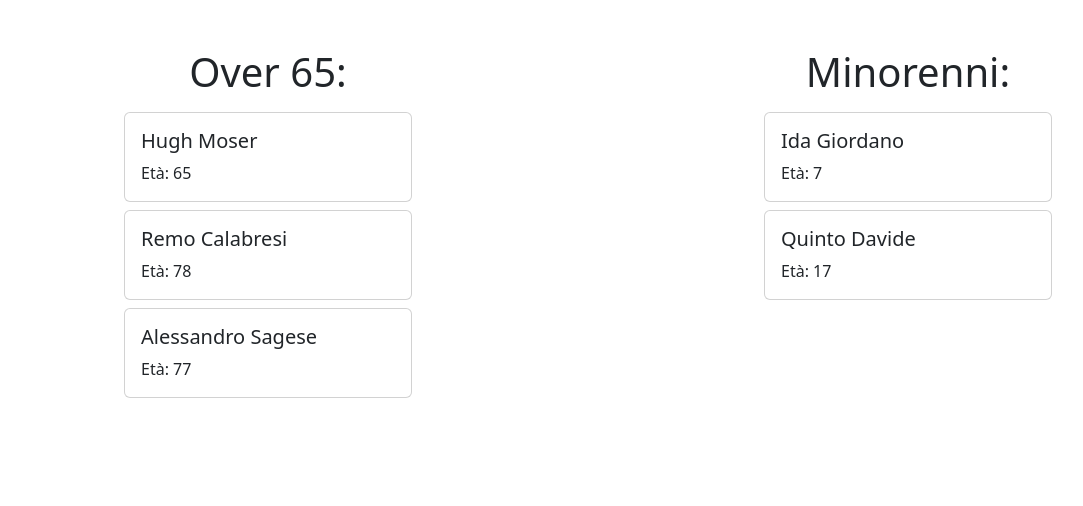
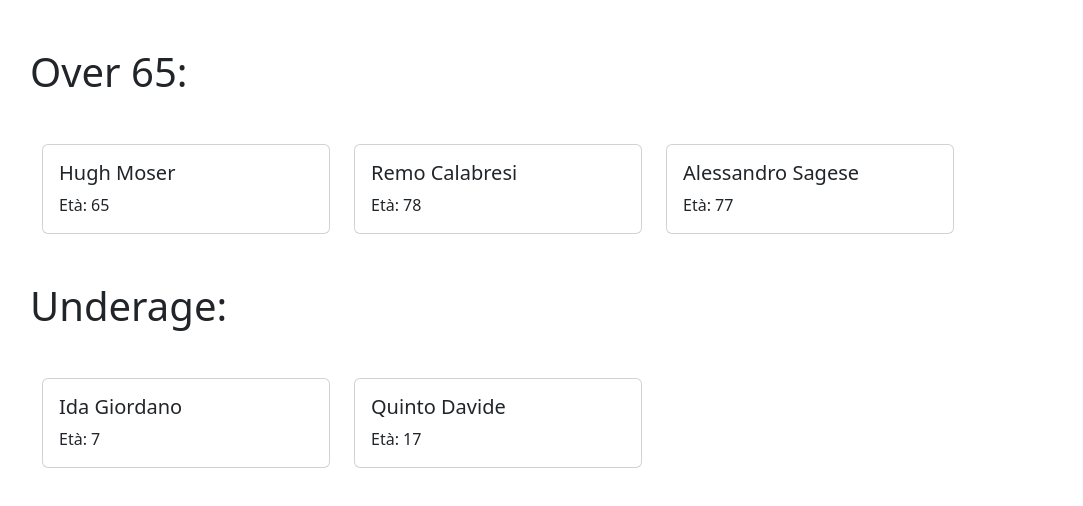
Before and after one commit to pierdomenicoguarnieri/js-jsnacks-blocco-5, a plain HTML site: page jsnacks-1/index.html in a window 1280 px wide. Shown: the whole page, without its empty margins (52-1135 px from the left). Drawn offline with nearby package versions, Linux system fonts and the light colour scheme.

Commit message:
changed: html

```diff
--- a/jsnacks-1/index.html
+++ b/jsnacks-1/index.html
@@ -9,13 +9,15 @@
   </head>
   <body>
 
-    <div class="pg-main-wrapper d-flex">
-      <div class="container d-flex flex-column align-items-center gap-2 flex-wrap my-5" id="over65">
-        <h1>Over 65:</h1>
+    <div class="container my-5">
+      <h1>Over 65:</h1>
+      <div class="container-fluid d-flex align-items-center gap-4 flex-wrap my-5" id="over65">
+
       </div>
 
-      <div class="container d-flex flex-column align-items-center gap-2 flex-wrap my-5" id="underage">
-        <h1>Minorenni:</h1>
+      <h1>Underage:</h1>
+      <div class="container-fluid d-flex align-items-center gap-4 flex-wrap my-5" id="underage">
+
       </div>
     </div>
 
```
